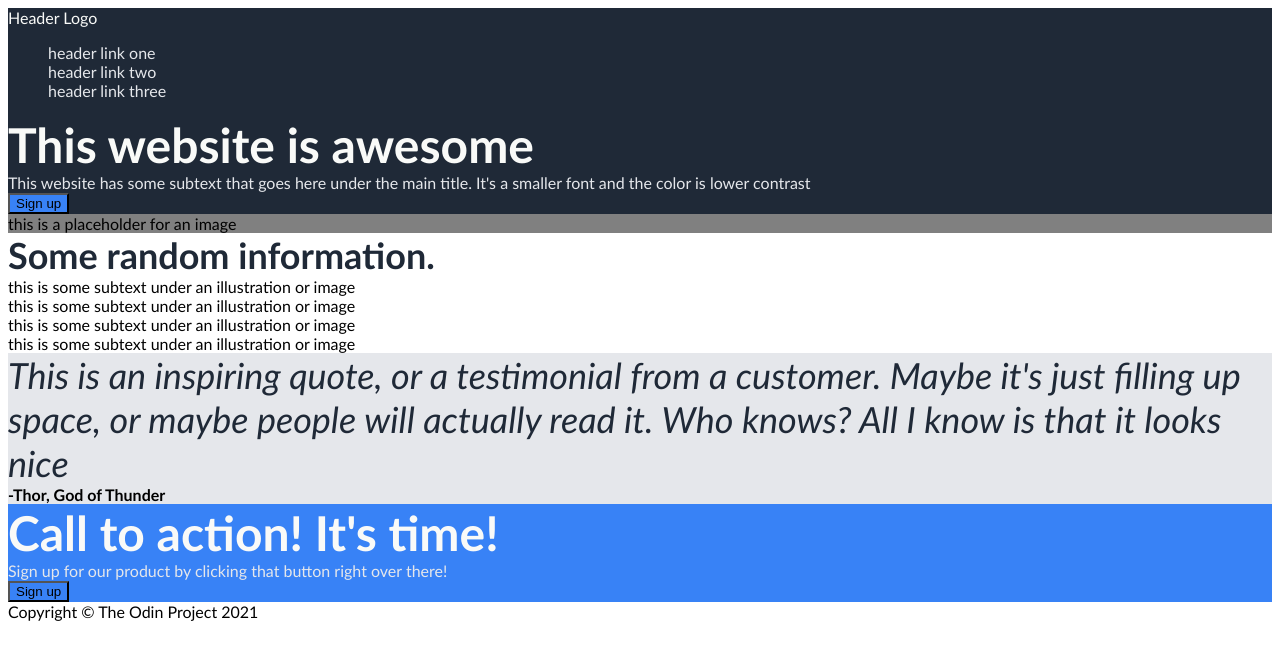
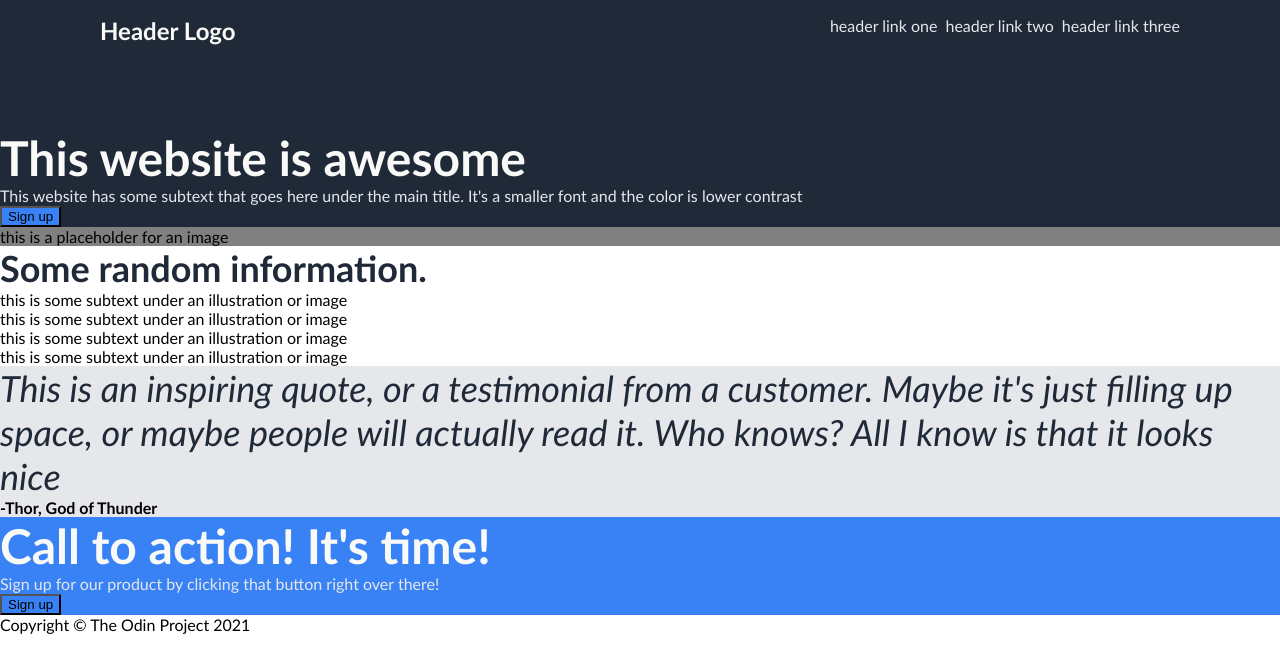
Before and after one commit to GabrielCWT/Landing-page, a plain HTML site: page landing-page.html in a window 1280 px wide. Drawn offline with Linux system fonts and the light colour scheme.

Commit message:
Style the nav-bar
Decided that nav-bar and footer should be their own separate divs
Fixed class for logo in html and css to correspond

```diff
--- a/landing-page.html
+++ b/landing-page.html
@@ -8,23 +8,21 @@
     <link rel="stylesheet" href="styles.css">
 </head>
 <body>
-    <div class="first">
     <div class="nav-bar">
-            <div class="Logo">Header Logo</div>
+        <div class="logo">Header Logo</div>
         <ul>
             <li><a  href="#">header link one</a></li>
             <li><a  href="#">header link two</a></li>
             <li><a  href="#">header link three</a></li>
         </ul>
     </div>
-        <div class="content">
+    <div class="first">
             <div class="text-container">
                 <div class="text-header">This website is awesome</div>
                 <div class="text">This website has some subtext that goes here under the main title. It's a smaller font and the color is lower contrast</div>
                 <button class="signup-button">Sign up</button>
             </div>
             <div class="placeholder">this is a placeholder for an image</div>
-        </div>
     </div>
     <div class="second">
         <div class="header">Some random information.</div>
--- a/styles.css
+++ b/styles.css
@@ -1,22 +1,32 @@
 body {
+    margin: 0;
     font-family: 'Gill Sans', 'Gill Sans MT', Calibri, 'Trebuchet MS', sans-serif;
 }
-.first {
+
+.first, .nav-bar {
    background-color: #1f2937;
-
 }
 
-.nav-bar, .text-header {
+.logo, .text-header {
     color: #F9FAF8;
 }
 
+.nav-bar {
+    display: flex;
+    justify-content: space-between;
+    padding: 16px 100px 84px 100px;
+}
+
 .logo {
-    font-size: 24px;;
+    font-size: 24px;
     font-weight: bold;
 }
 
 ul {
-
+    display: flex;
+    gap: 8px;
+    margin: 0;
+    padding: 0;
 }
 
 a {
```
Lines whose indentation alone changed are shown as unchanged.
